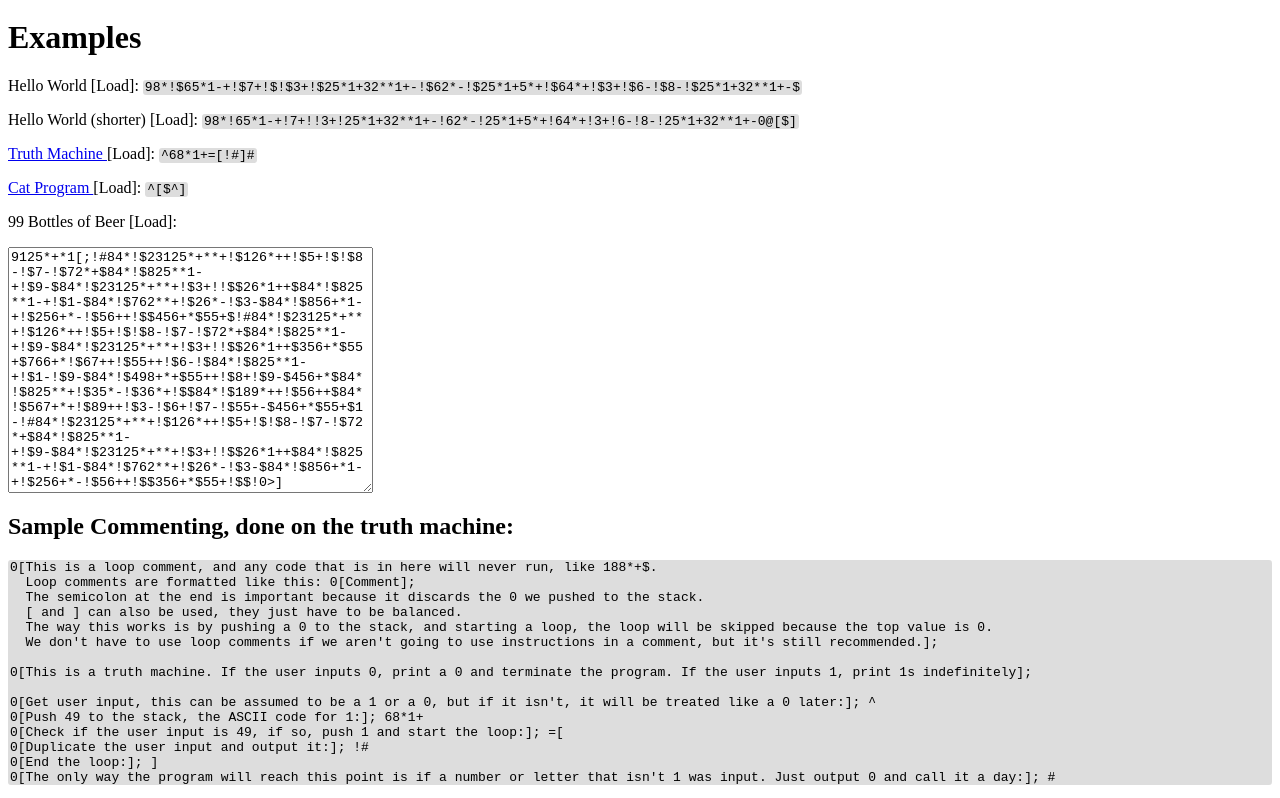
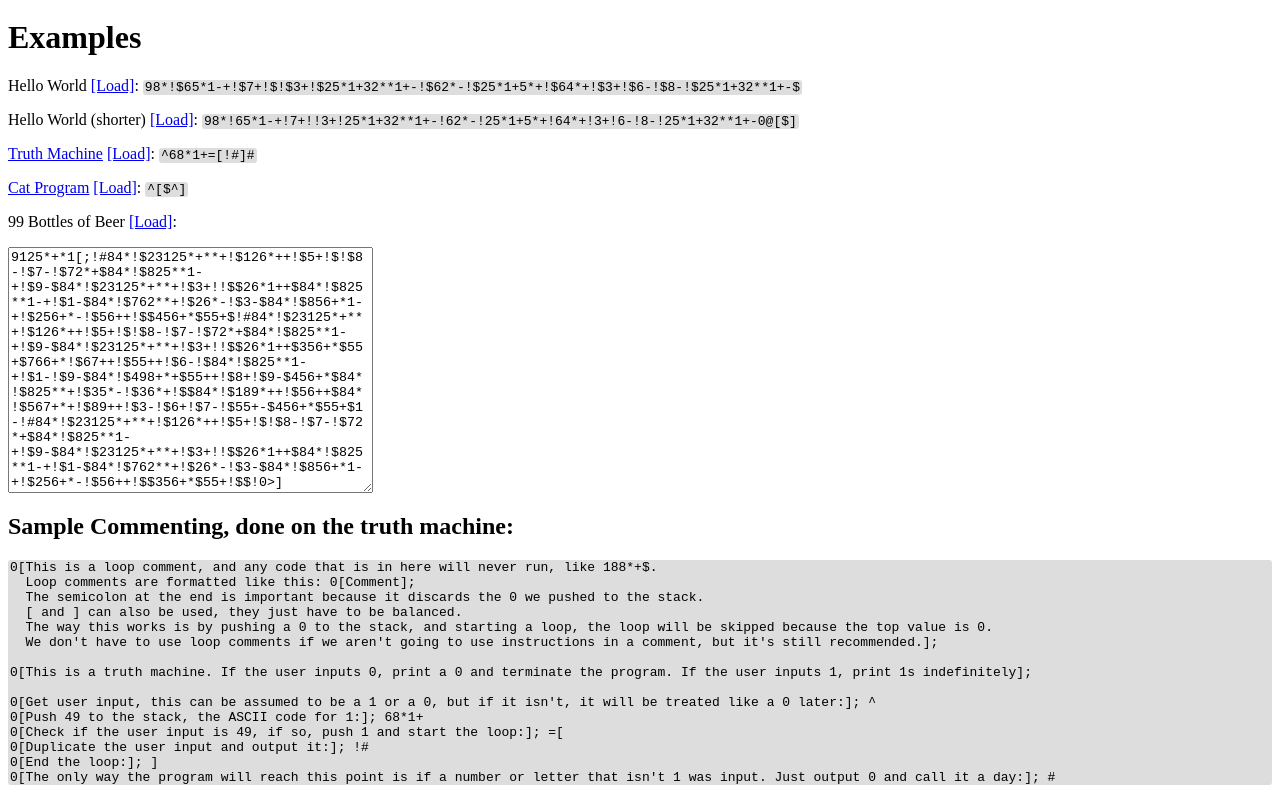
Before and after one commit to Stiathirs/NumSym, a plain HTML site: page index.html in a window 1280 px wide. Shown: the part 1000-1798 px from the top of the page. Drawn offline with Linux system fonts and the light colour scheme.

Commit message:
actually make it work

```diff
--- a/index.html
+++ b/index.html
@@ -46,12 +46,12 @@ You may use as much or as little whitespace as you wish (even none).
 Anything that isn't a command is automatically removed by the interpreter.</pre>
 
     <h1>Examples</h1>
-    <p>Hello World <a onclick="code.value='98*!$65*1-+!$7+!$!$3+!$25*1+32**1+-!$62*-!$25*1+5*+!$64*+!$3+!$6-!$8-!$25*1+32**1+-$'">[Load]</a>: <code>98*!$65*1-+!$7+!$!$3+!$25*1+32**1+-!$62*-!$25*1+5*+!$64*+!$3+!$6-!$8-!$25*1+32**1+-$</code>
+    <p>Hello World <a href="#" onclick="code.value='98*!$65*1-+!$7+!$!$3+!$25*1+32**1+-!$62*-!$25*1+5*+!$64*+!$3+!$6-!$8-!$25*1+32**1+-$'">[Load]</a>: <code>98*!$65*1-+!$7+!$!$3+!$25*1+32**1+-!$62*-!$25*1+5*+!$64*+!$3+!$6-!$8-!$25*1+32**1+-$</code>
     </p>
-    <p>Hello World (shorter) <a onclick="code.value='98*!65*1-+!7+!!3+!25*1+32**1+-!62*-!25*1+5*+!64*+!3+!6-!8-!25*1+32**1+-0@[$]'">[Load]</a>: <code>98*!65*1-+!7+!!3+!25*1+32**1+-!62*-!25*1+5*+!64*+!3+!6-!8-!25*1+32**1+-0@[$]</code></p>
-    <p><a target="_blank" href="https://esolangs.org/wiki/Truth-machine">Truth Machine <a onclick="code.value='^68*1+=[!#]#'">[Load]</a></a>: <code>^68*1+=[!#]#</code></p>
-    <p><a target="_blank" href="https://esolangs.org/wiki/Cat_program">Cat Program <a onclick="code.value='^[$^]'">[Load]</a></a>: <code>^[$^]</code></p>
-    <p>99 Bottles of Beer <a onclick="code.value='9125*+*1[;!#84*!$23125*+**+!$126*++!$5+!$!$8-!$7-!$72*+$84*!$825**1-+!$9-$84*!$23125*+**+!$3+!!$$26*1++$84*!$825**1-+!$1-$84*!$762**+!$26*-!$3-$84*!$856+*1-+!$256+*-!$56++!$$456+*$55+$!#84*!$23125*+**+!$126*++!$5+!$!$8-!$7-!$72*+$84*!$825**1-+!$9-$84*!$23125*+**+!$3+!!$$26*1++$356+*$55+$766+*!$67++!$55++!$6-!$84*!$825**1-+!$1-!$9-$84*!$498+*+$55++!$8+!$9-$456+*$84*!$825**+!$35*-!$36*+!$$84*!$189*++!$56++$84*!$567+*+!$89++!$3-!$6+!$7-!$55+-$456+*$55+$1-!#84*!$23125*+**+!$126*++!$5+!$!$8-!$7-!$72*+$84*!$825**1-+!$9-$84*!$23125*+**+!$3+!!$$26*1++$84*!$825**1-+!$1-$84*!$762**+!$26*-!$3-$84*!$856+*1-+!$256+*-!$56++!$$356+*$55+!$$!0>]'">[Load]</a>: </p>
+    <p>Hello World (shorter) <a href="#" onclick="code.value='98*!65*1-+!7+!!3+!25*1+32**1+-!62*-!25*1+5*+!64*+!3+!6-!8-!25*1+32**1+-0@[$]'">[Load]</a>: <code>98*!65*1-+!7+!!3+!25*1+32**1+-!62*-!25*1+5*+!64*+!3+!6-!8-!25*1+32**1+-0@[$]</code></p>
+	  <p><a target="_blank" href="https://esolangs.org/wiki/Truth-machine">Truth Machine</a> <a href="#" onclick="code.value='^68*1+=[!#]#'">[Load]</a></a>: <code>^68*1+=[!#]#</code></p>
+<p><a target="_blank" href="https://esolangs.org/wiki/Cat_program">Cat Program</a> <a href="#" onclick="code.value='^[$^]'">[Load]</a></a>: <code>^[$^]</code></p>
+    <p>99 Bottles of Beer <a href="#" onclick="code.value='9125*+*1[;!#84*!$23125*+**+!$126*++!$5+!$!$8-!$7-!$72*+$84*!$825**1-+!$9-$84*!$23125*+**+!$3+!!$$26*1++$84*!$825**1-+!$1-$84*!$762**+!$26*-!$3-$84*!$856+*1-+!$256+*-!$56++!$$456+*$55+$!#84*!$23125*+**+!$126*++!$5+!$!$8-!$7-!$72*+$84*!$825**1-+!$9-$84*!$23125*+**+!$3+!!$$26*1++$356+*$55+$766+*!$67++!$55++!$6-!$84*!$825**1-+!$1-!$9-$84*!$498+*+$55++!$8+!$9-$456+*$84*!$825**+!$35*-!$36*+!$$84*!$189*++!$56++$84*!$567+*+!$89++!$3-!$6+!$7-!$55+-$456+*$55+$1-!#84*!$23125*+**+!$126*++!$5+!$!$8-!$7-!$72*+$84*!$825**1-+!$9-$84*!$23125*+**+!$3+!!$$26*1++$84*!$825**1-+!$1-$84*!$762**+!$26*-!$3-$84*!$856+*1-+!$256+*-!$56++!$$356+*$55+!$$!0>]'">[Load]</a>: </p>
     <textarea rows=16 cols=43 readonly>9125*+*1[;!#84*!$23125*+**+!$126*++!$5+!$!$8-!$7-!$72*+$84*!$825**1-+!$9-$84*!$23125*+**+!$3+!!$$26*1++$84*!$825**1-+!$1-$84*!$762**+!$26*-!$3-$84*!$856+*1-+!$256+*-!$56++!$$456+*$55+$!#84*!$23125*+**+!$126*++!$5+!$!$8-!$7-!$72*+$84*!$825**1-+!$9-$84*!$23125*+**+!$3+!!$$26*1++$356+*$55+$766+*!$67++!$55++!$6-!$84*!$825**1-+!$1-!$9-$84*!$498+*+$55++!$8+!$9-$456+*$84*!$825**+!$35*-!$36*+!$$84*!$189*++!$56++$84*!$567+*+!$89++!$3-!$6+!$7-!$55+-$456+*$55+$1-!#84*!$23125*+**+!$126*++!$5+!$!$8-!$7-!$72*+$84*!$825**1-+!$9-$84*!$23125*+**+!$3+!!$$26*1++$84*!$825**1-+!$1-$84*!$762**+!$26*-!$3-$84*!$856+*1-+!$256+*-!$56++!$$356+*$55+!$$!0>]</textarea>
     <h2>Sample Commenting, done on the truth machine:</h2>
     <pre><code style="display:block">0[This is a loop comment, and any code that is in here will never run, like 188*+$.
```
